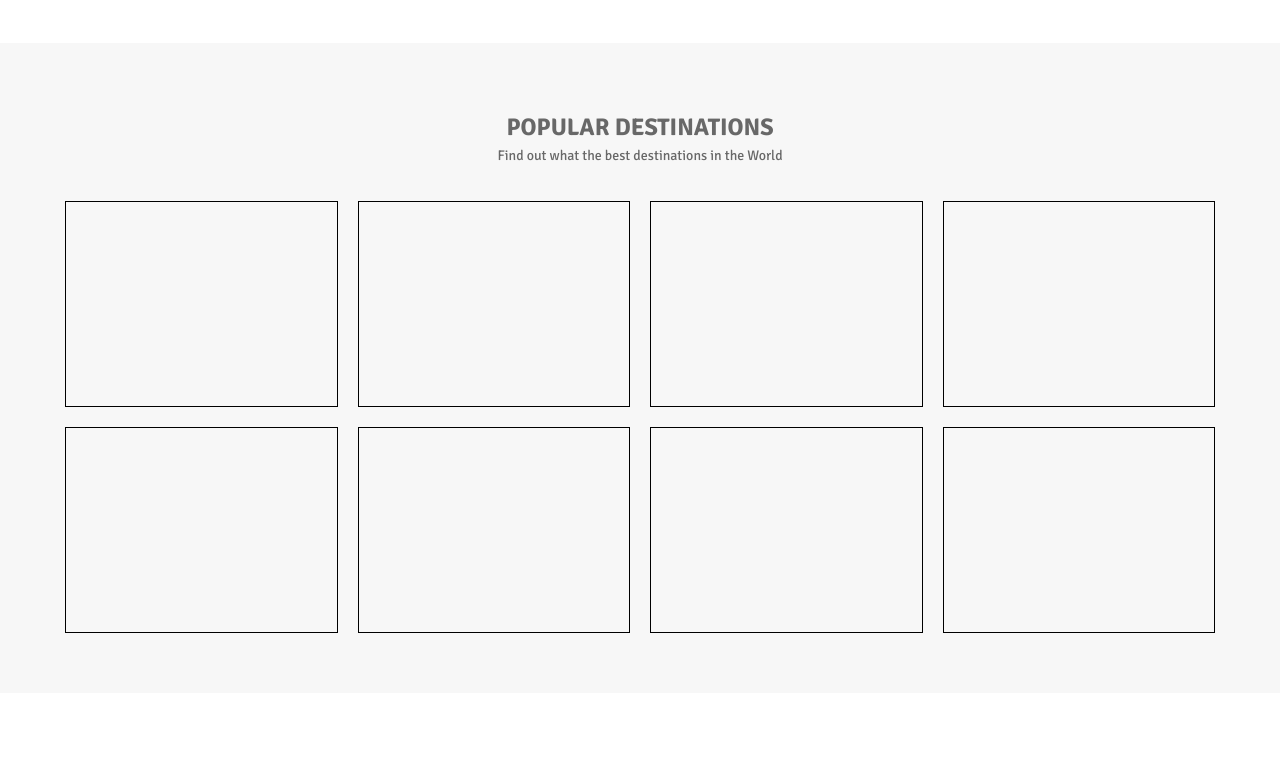
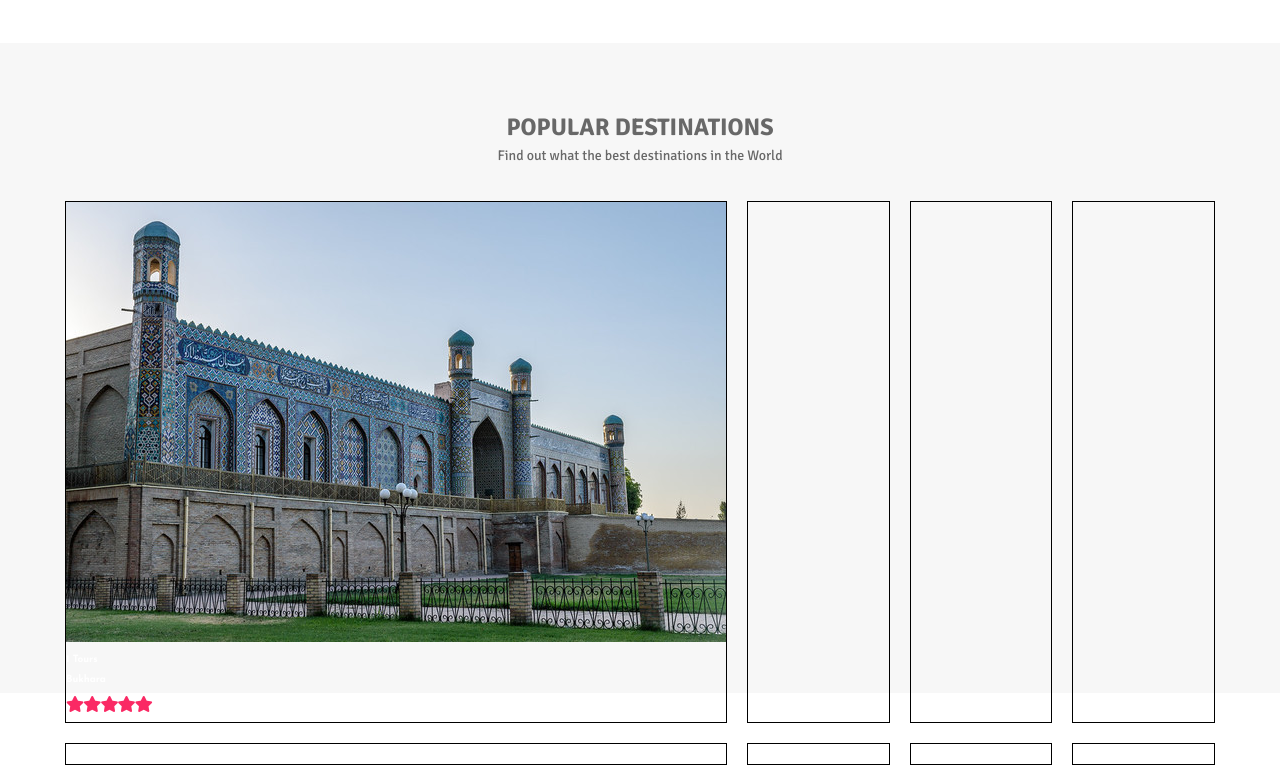
Before and after one commit to mralimov/Complete-Travel-Agency-website-Uz-Voyage, a plain HTML site: page index.html in a window 1280 px wide. Shown: the part 1890-2655 px from the top of the page. Before the commit the page ends 2583 px from the top, so only its background shows below. Drawn offline with nearby package versions, Linux system fonts and the light colour scheme.

Commit message:
popular destinations box HTML

```diff
--- a/index.html
+++ b/index.html
@@ -661,9 +661,23 @@
             <div class="popular__destinations__img--box">
               <div class="destinations__box">
                 <a href="#">
-                  <img src="" alt="" />
-                  <div class="badges"></div>
-                  <div class="img-box-content"></div>
+                  <img src="./img/Carousel-IMG/Uzb- (5).jpg" alt="" />
+                  <div class="badges">
+                    <span class="feature-tag">1 Tours</span>
+                  </div>
+                  <div class="img-box-content">
+                    <h4>Bukhara</h4>
+                    <ul class="tour-rating-ul">
+                      <li>
+                        <i class="fas fa-star active"></i>
+                        <i class="fas fa-star active"></i>
+                        <i class="fas fa-star active"></i>
+                        <i class="fas fa-star active"></i>
+                        <i class="fas fa-star active"></i>
+                      </li>
+
+                    </ul>
+                  </div>
                 </a>
               </div>
 
```
